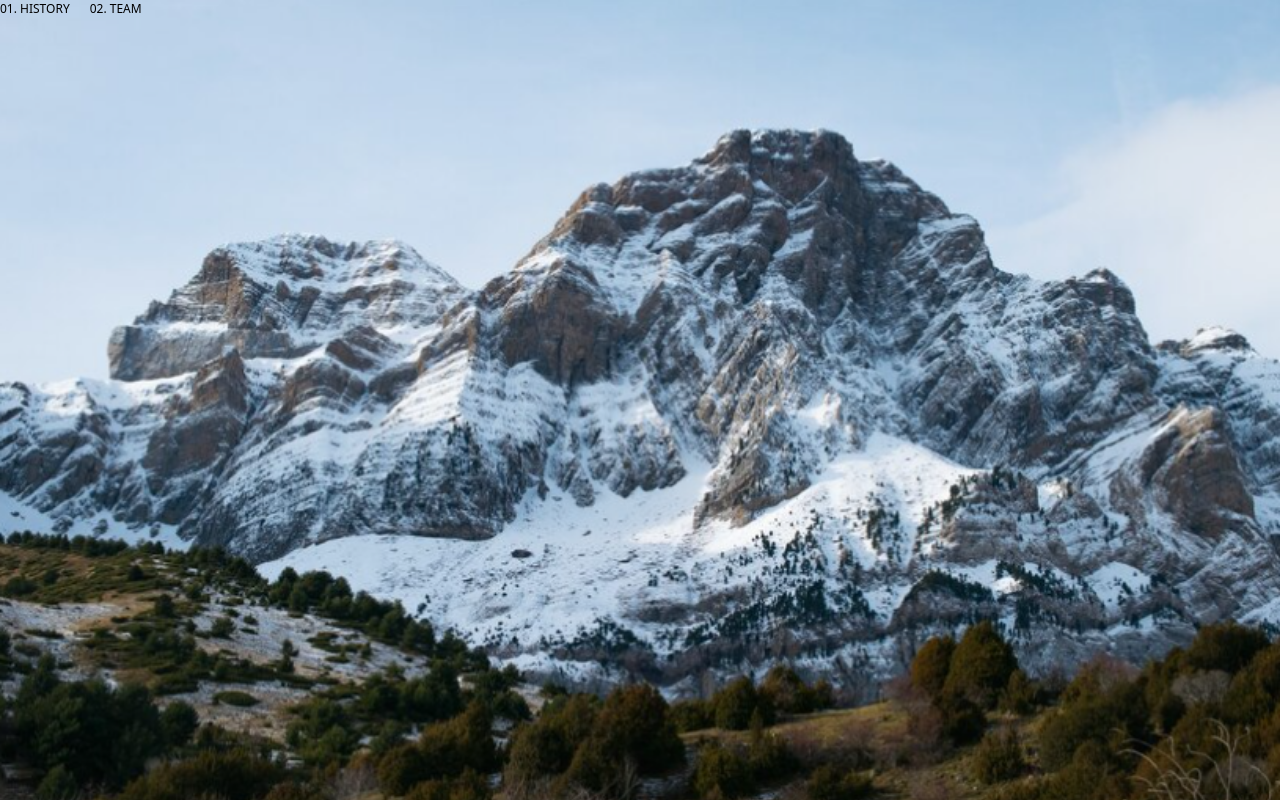
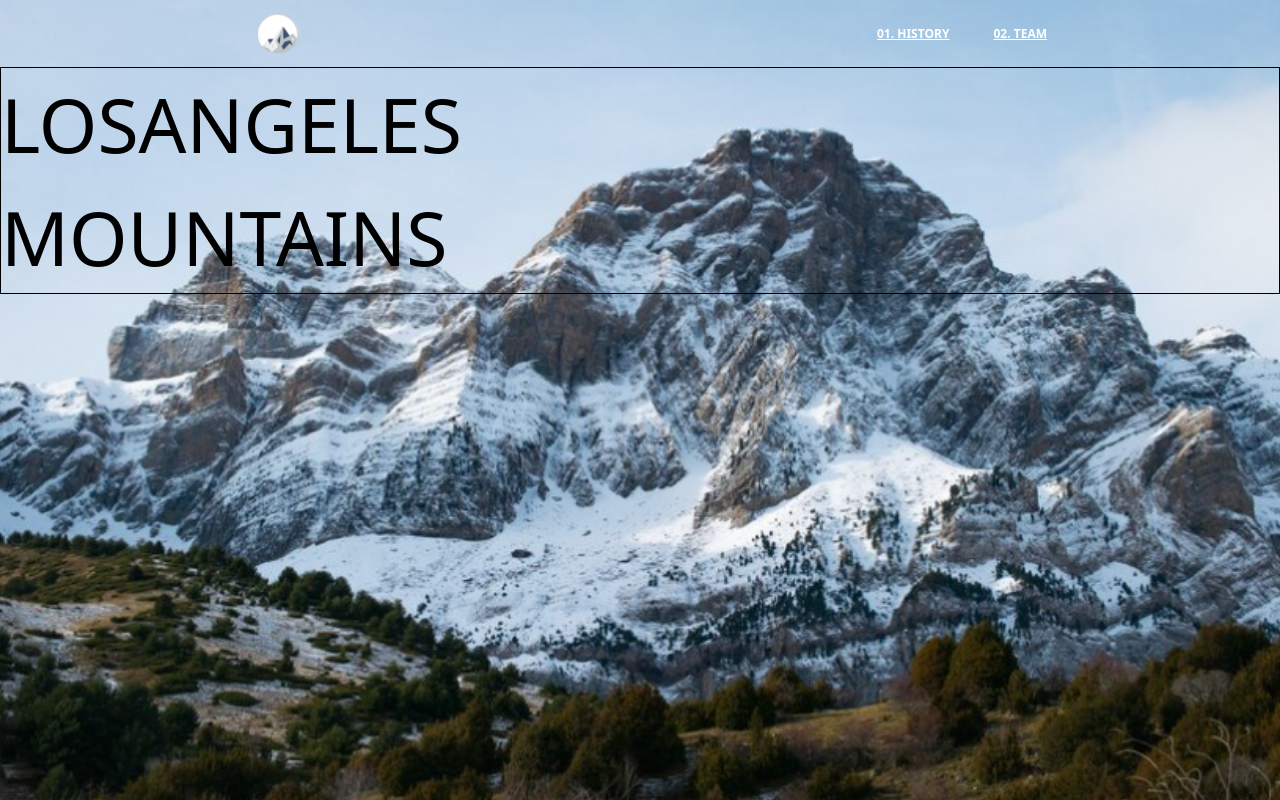
Before and after one commit to momo-87/Los-Angeles-mountains, a website: page index.html in a window 1280 px wide. Drawn offline with Linux system fonts and the light colour scheme.

Commit message:
Implement the Navbar

```diff
--- a/index.html
+++ b/index.html
@@ -8,17 +8,23 @@
 </head>
 <body>
   <section class="bg-[url('../images/section1.png')] h-screen bg-no-repeat bg-cover">
-    <header class="flex">
-      <div>
-
+    <header class="flex py-3">
+      <div class="md:ml-[20%] ml-[2%] w-[45px]">
+        <img src="./images/logo.png" alt="logo">
       </div>
-      <nav>
-        <ul class="flex gap-5 text-[12px]">
+      <nav class="md:ml-[45%] flex items-center w-[170px] ml-[30%]">
+        <ul class="flex justify-between text-[12px] text-white underline font-semibold w-full">
           <li><a href="#">01. HISTORY</a></li>
           <li><a href="#">02. TEAM</a></li>
         </ul>
       </nav>
     </header>
+    <div class="border border-black">
+      <h1 class="text-[75px]">
+        <span>LOSANGELES</span><br>
+        <span>MOUNTAINS</span>
+      </h1>
+    </div>
   </section>
 
 </body>
```
Also changed, not shown: css/main.css, images/logo.png (added).
